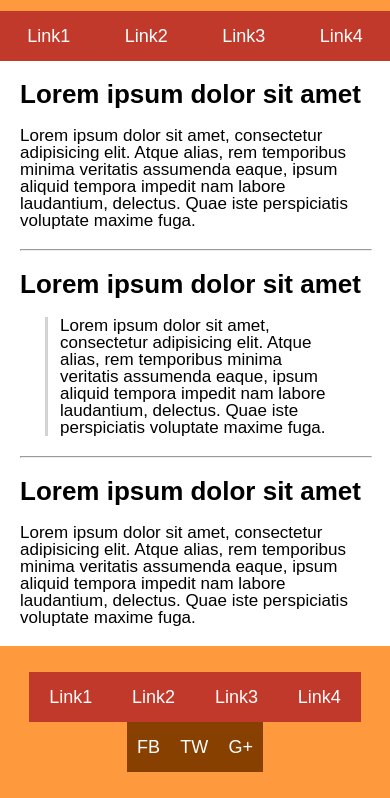
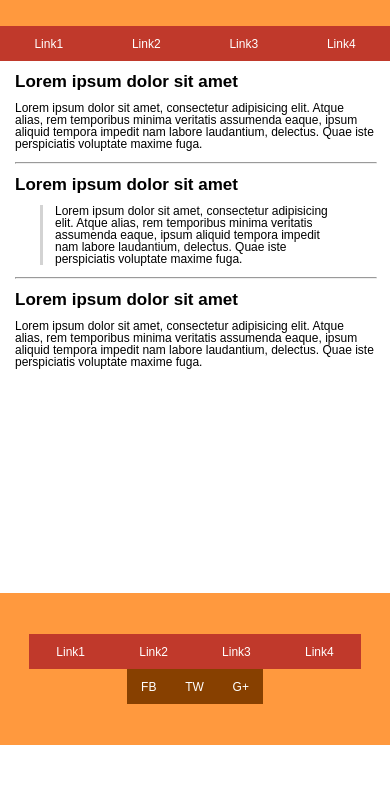
Before and after one commit to marinacr92/technical-test-create, a website: page src/html/index.html in a window 390 px wide. Shown: the part 99-897 px from the top of the page. After the commit the page ends 844 px from the top, so only its background shows below. Drawn offline with nearby package versions, Linux system fonts and the light colour scheme; files that its build step writes are made by us from their sources; files whose address does not match are found by name.

Commit message:
Resize mobile version

```diff
--- a/src/scss/components/_nav.scss
+++ b/src/scss/components/_nav.scss
@@ -1,19 +1,22 @@
 .nav__links {
-    height: 5rem;
+    height: 3.5rem;
     background-color: $background-link;
-    font-size: 1.8rem;
     display: flex;
     justify-content: space-around;
     align-items: center;
 
     @media all and (min-width: $breakpoint-desktop) {
         height: 4.5rem;
-        font-size: 1.5rem;
     }
 }
 
 .links__link {
+    font-size: 1.2rem;
     text-decoration: none;
     color: white;
     cursor: pointer;
+
+    @media all and (min-width: $breakpoint-desktop){
+        font-size: 1.5rem;
+    }
 }
--- a/src/scss/layout/_footer.scss
+++ b/src/scss/layout/_footer.scss
@@ -33,8 +33,7 @@
 
 .nav__socials{
     width: 35%;
-    height: 5rem;
-    font-size: 1.8rem;
+    height: 3.5rem;
     background-color: $background-socials;
     display: flex;
     justify-content: space-around;
@@ -43,6 +42,5 @@
     @media all and (min-width: $breakpoint-desktop) {
         height: 4.5rem;
         width: 16%;
-        font-size: 1.5rem;
     }
 }
--- a/src/scss/layout/_main.scss
+++ b/src/scss/layout/_main.scss
@@ -1,6 +1,6 @@
 .main{
     grid-row: 2/3;
-    padding: 0 2rem;
+    padding: 0 1.5rem;
     background-color: white;
 
     @media all and (min-width: $breakpoint-desktop) {
@@ -12,8 +12,8 @@
 
     &__title{
         font-weight: 700;
-        font-size: 2.6rem;
-        margin: 2rem 0;
+        font-size: 1.7rem;
+        margin: 1.2rem 0;
 
         @media all and (min-width: $breakpoint-desktop) {
             font-size: 2.2rem;
@@ -22,8 +22,8 @@
     }
 
     &__p{
-        font-size: 1.7rem;
-        margin-bottom: 2rem;
+        font-size: 1.2rem;
+        margin-bottom: 1.2rem;
 
         @media all and (min-width: $breakpoint-desktop) {
             font-size: 1.4rem;
@@ -31,11 +31,11 @@
         }
 
         &--special{
-            font-size: 1.7rem;
-            margin-bottom: 2rem;
+            font-size: 1.2rem;
+            margin-bottom: 1.2rem;
             margin-left: 2.5rem;
             width: 80%;
-            border-left: 0.3rem solid lightgrey;
+            border-left: 0.3rem solid lightgray;
             padding-left: 1.2rem;
 
             @media all and (min-width: $breakpoint-desktop) {
```
